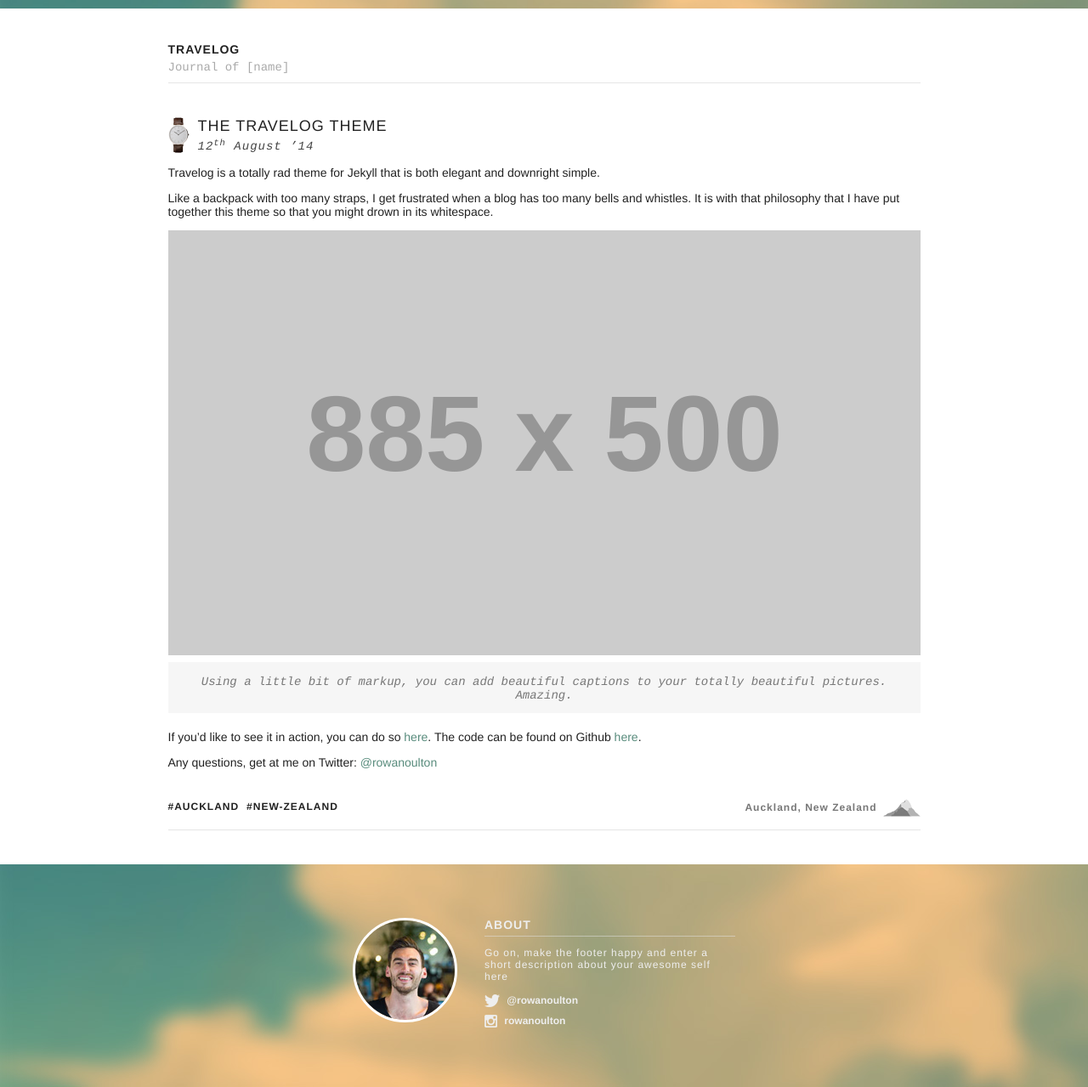
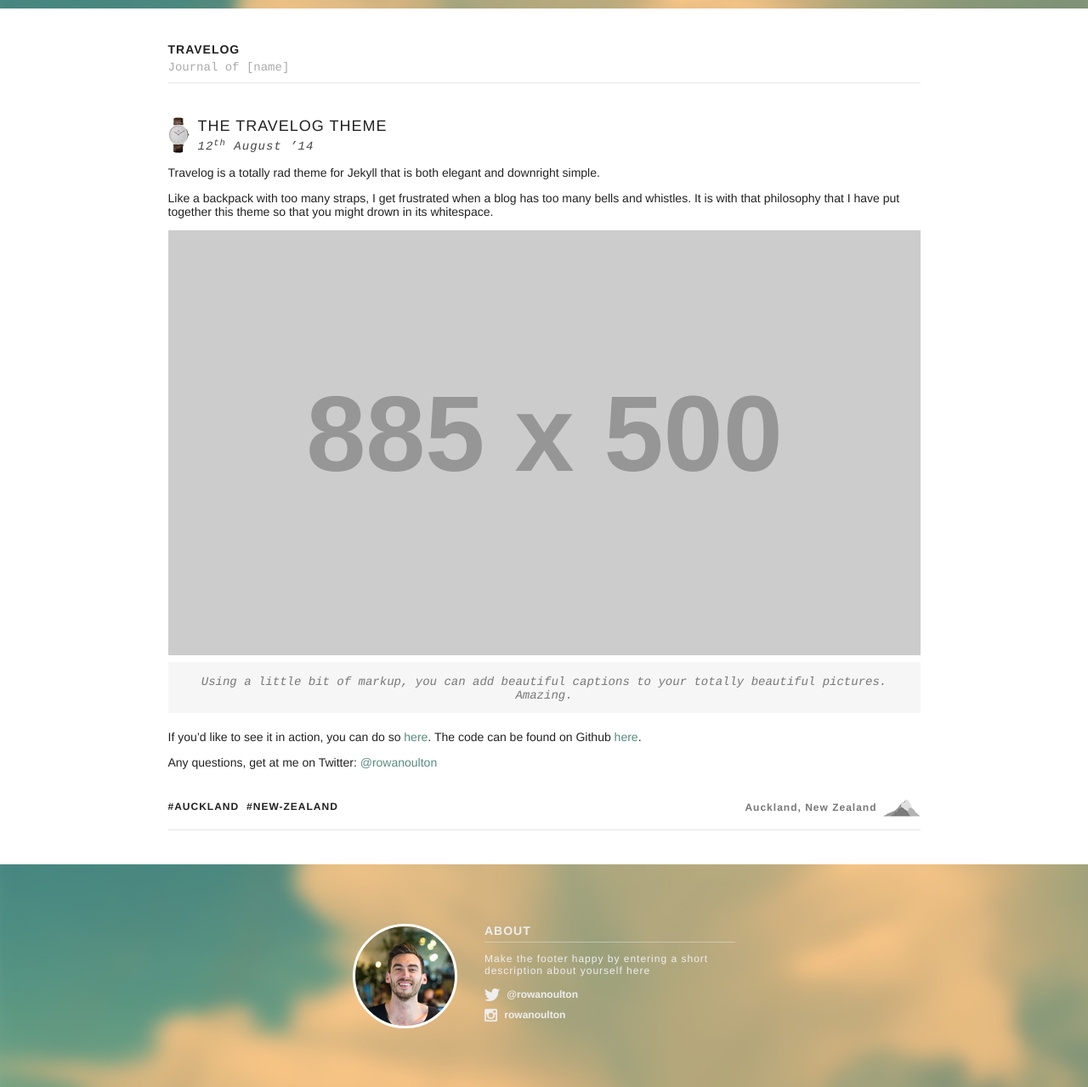
Before and after one commit to rowanoulton/travelog-theme, a Jekyll site: the page built from index.html, in a window 1280 px wide. Shown: the whole page at 85% size. Built offline with Jekyll 4.4.1, drawn with Linux system fonts in a browser that asks for light colours; the list of posts is cut into pages by our own code.

Commit message:
Less cheese in default config OMG there's no emoji for cheese?

```diff
--- a/_config.yml
+++ b/_config.yml
@@ -2,7 +2,7 @@
 title: Travelog
 subtitle: "Journal of [name]"
 email: your-email@domain.com
-description: "Go on, make the footer happy and enter a short description about your awesome self here"
+description: "Make the footer happy by entering a short description about yourself here"
 baseurl: ""
 url: "http://yourdomain.com"
 twitter_username: "rowanoulton"
```
